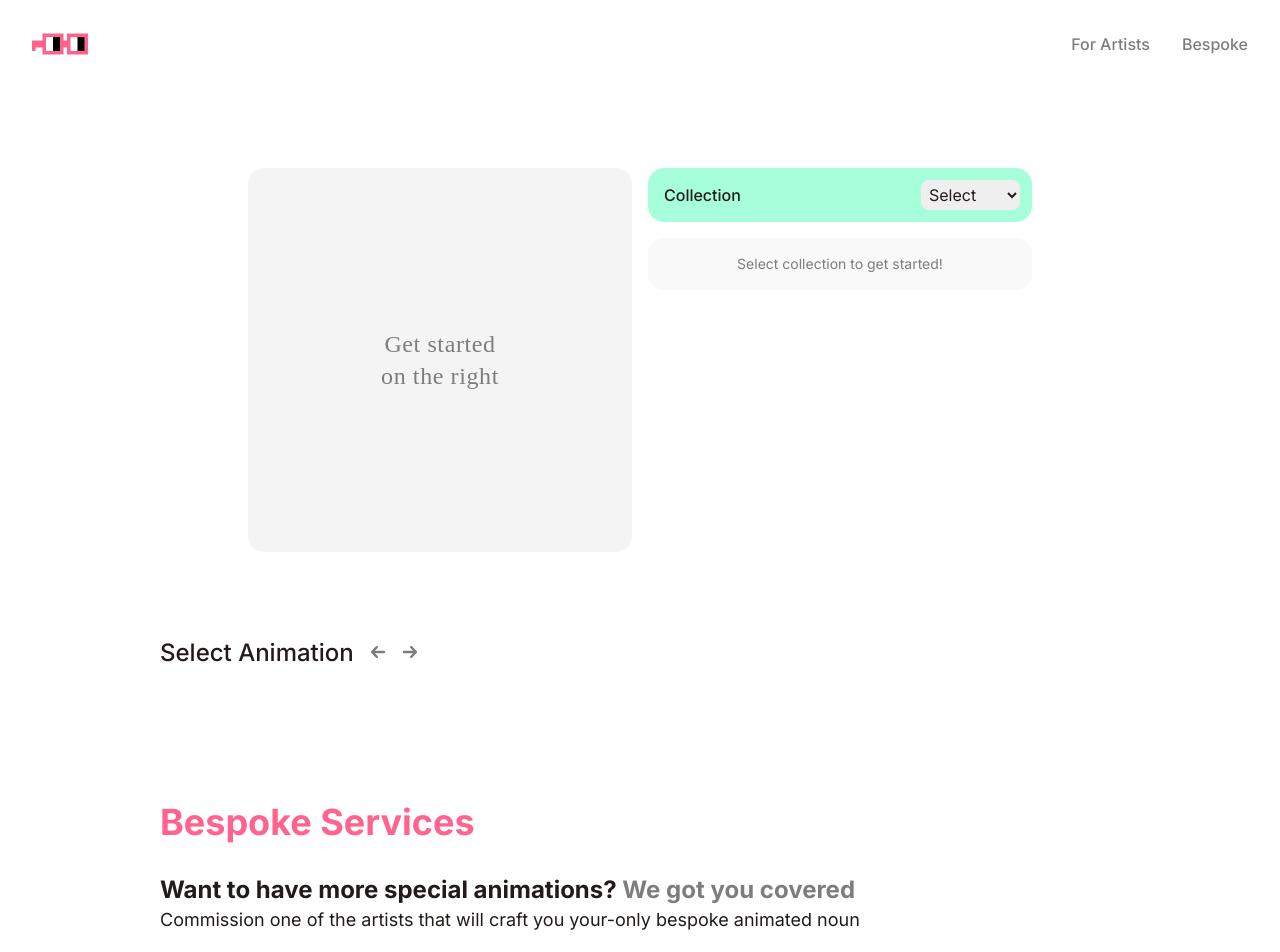
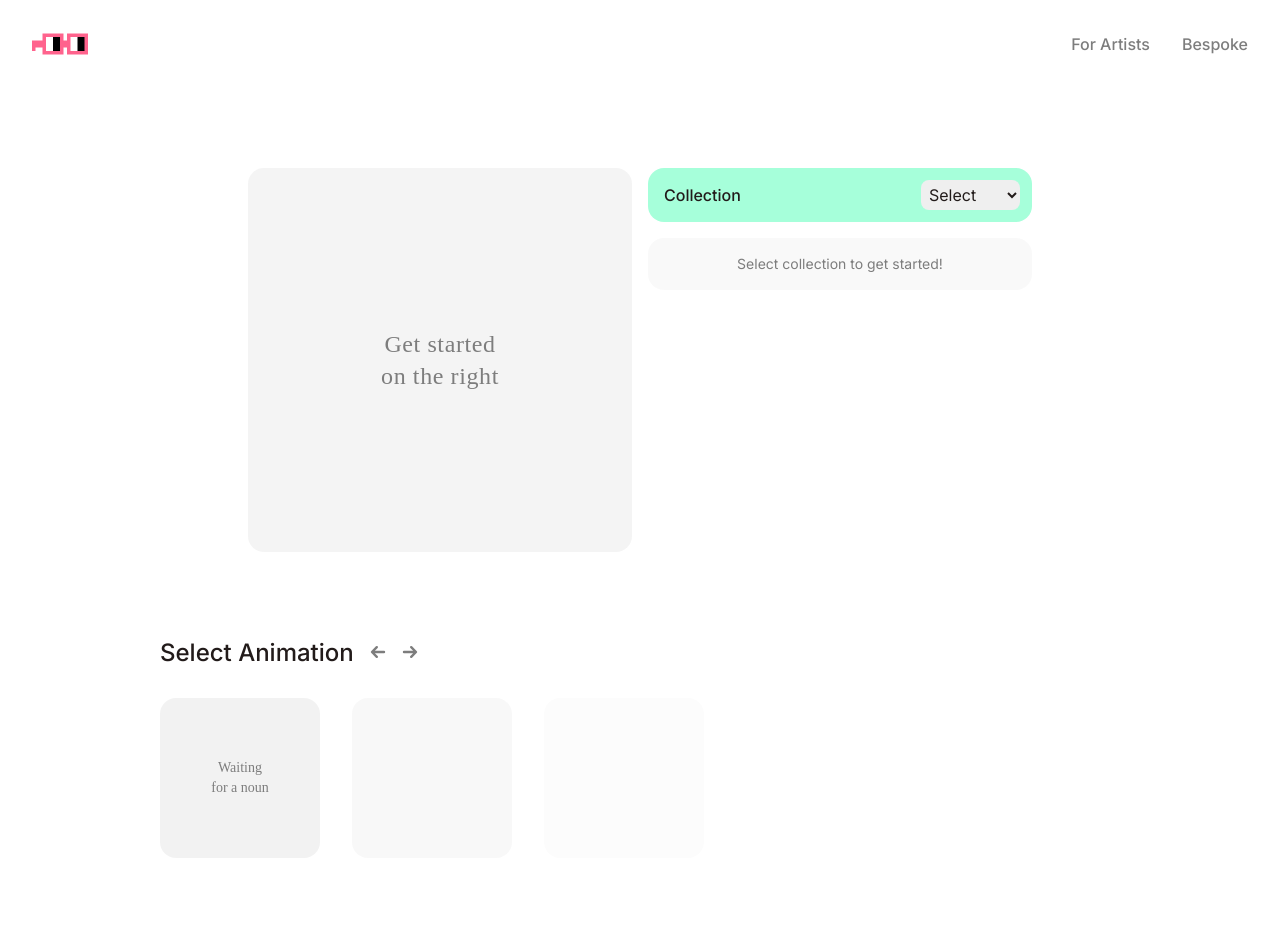
Before and after one commit to nikitattt/animatenouns, a Next.js app: page / in a window 1280 px wide. Shown: the top 952 px of the page. Built offline with nearby package versions, Linux system fonts and the light colour scheme; a web font is replaced by a local one; what @lilnouns/assets, @nouns/assets would draw is missing.

Commit message:
Better animation list look

```diff
--- a/components/AnimationSelect/index.tsx
+++ b/components/AnimationSelect/index.tsx
@@ -19,10 +19,42 @@ const AnimationSelect = () => {
   const activeNoun = useNounStore((state) => state.activeNoun)
   const listRef = useRef<HTMLDivElement>(null)
 
-  let animations = undefined
+  let listElements = <></>
 
   if (collection && activeNoun) {
-    animations = collectionToAnimation[collection].map(activeNoun.glasses)
+    const animations = collectionToAnimation[collection].map(activeNoun.glasses)
+    listElements = (
+      <div>
+        {animations.map(function (animation, place) {
+          return (
+            <div key={place}>
+              <div className="w-40 h-40">
+                <NounPreview animationActive={false} />
+              </div>
+              <div className="mt-2 w-10/12 mx-auto">
+                <div className="text-center text-grey text-sm">
+                  {animation.name}
+                </div>
+              </div>
+            </div>
+          )
+        })}
+      </div>
+    )
+  } else {
+    listElements = (
+      <div className="flex flex-row gap-8">
+        <div className="flex justify-center w-40 h-40 bg-grey bg-opacity-10 rounded-2xl">
+          <div className="self-center my-auto text-center text-grey font-display font-thin text-sm">
+            Waiting
+            <br />
+            for a noun
+          </div>
+        </div>
+        <div className="w-40 h-40 bg-grey bg-opacity-5 rounded-2xl" />
+        <div className="w-40 h-40 bg-grey bg-opacity-[0.02] rounded-2xl" />
+      </div>
+    )
   }
 
   return (
@@ -48,19 +80,7 @@ const AnimationSelect = () => {
         ref={listRef}
         className="my-6 flex flex-row gap-8 overflow-scroll no-scrollbar"
       >
-        {animations &&
-          animations.map(function (animation, place) {
-            return (
-              <div key={place}>
-                <div className="w-40 h-40">
-                  <NounPreview animationActive={false} />
-                </div>
-                <div className="text-center text-grey mt-2">
-                  {animation.name}
-                </div>
-              </div>
-            )
-          })}
+        {listElements}
       </div>
     </div>
   )
```
